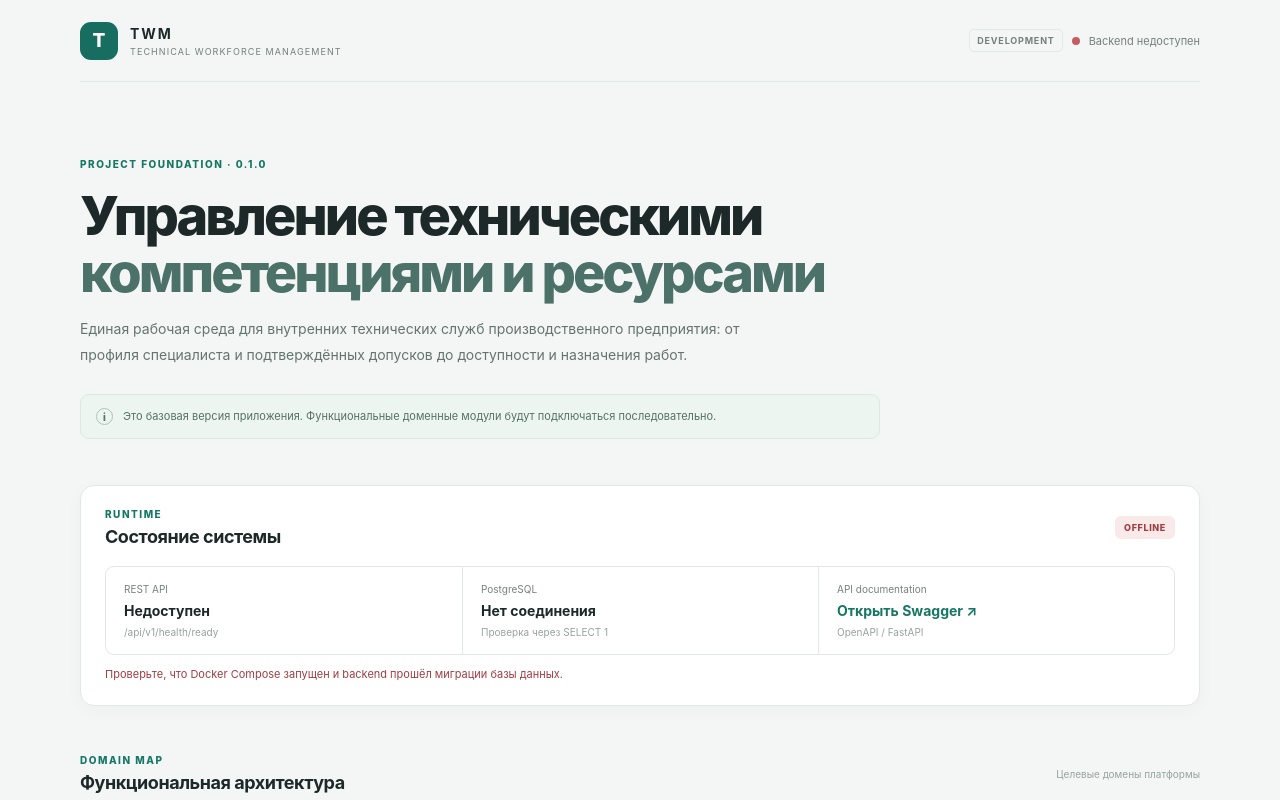
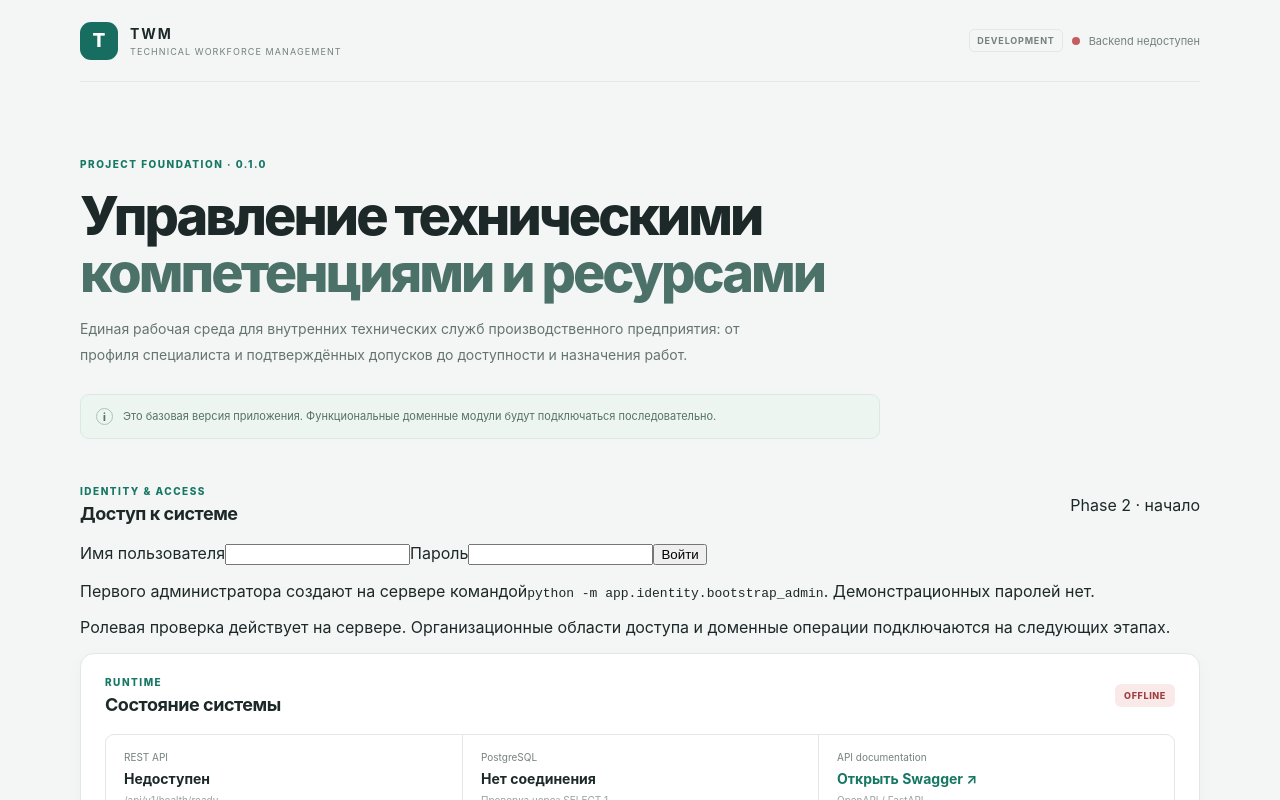
Before and after one commit to uzbatsu-beep/HRMS, a React (Vite) app in the folder frontend/: page / in a window 1280 px wide. Shown: the top 800 px of the page. Built offline with nearby package versions, Linux system fonts and the light colour scheme; no server answers.

Commit message:
feat(frontend): mount identity panel in foundation shell

```diff
--- a/frontend/src/App.tsx
+++ b/frontend/src/App.tsx
@@ -1,5 +1,6 @@
 
 import { useEffect, useState } from "react";
+import AuthPanel from "./AuthPanel";
 
 type ReadinessResponse = {
   status: string;
@@ -78,6 +79,8 @@ export default function App() {
         </div>
       </section>
 
+      <AuthPanel />
+
       <section className="system-panel" aria-labelledby="system-title">
         <div className="section-heading">
           <div>
```
